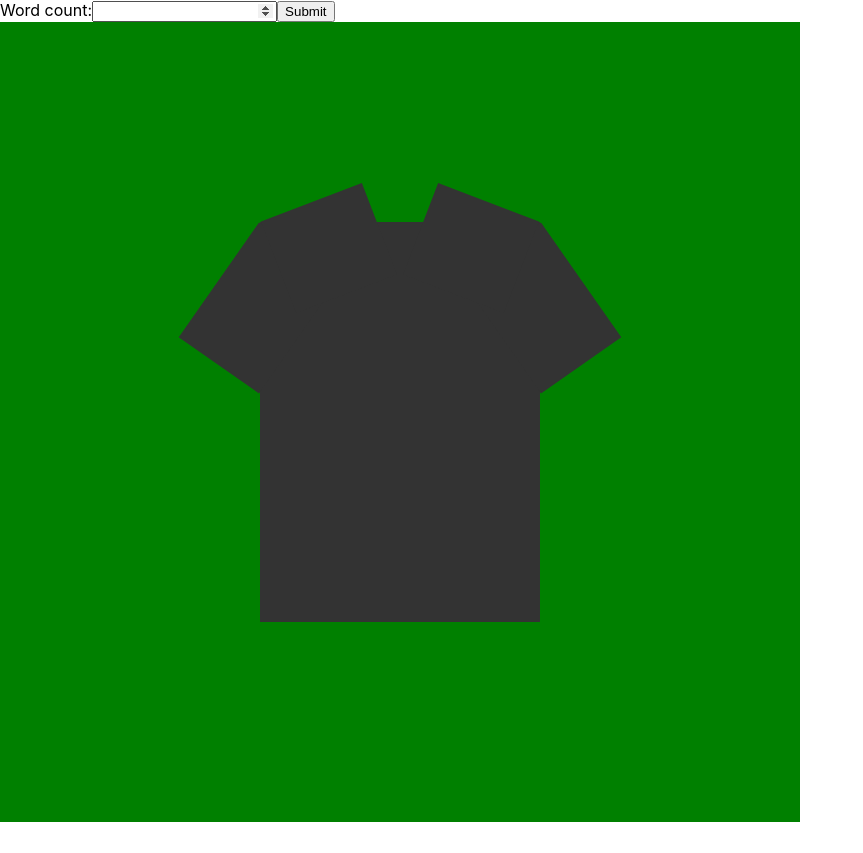
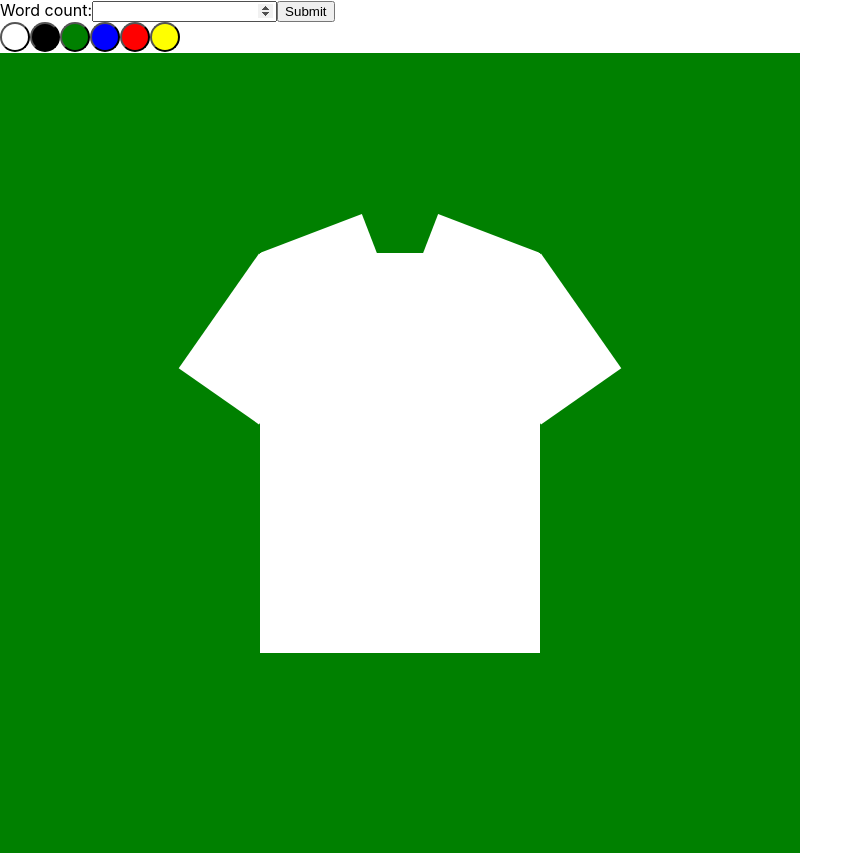
Before and after one commit to Tyrlingen/ProjectT-shirt, a React (Create React App) app: page / in a window 1280 px wide. Shown: the whole page, without its empty margins (0-863 px from the left). Before the commit the page ends 822 px from the top, so only its background shows below. Built offline with nearby package versions, Linux system fonts and the light colour scheme.

Commit message:
Can know change shirt color by clicking buttons.

```diff
--- a/src/App.js
+++ b/src/App.js
@@ -5,14 +5,29 @@ class App extends Component {
   constructor(props) {
     super(props);
     this.state = {
+      savedShirts: [],
       text: " ",
-      savedShirts: [],
-      currentShirtColor: "",
-      currentTextColor: "",
-      currentShirtFont: "",
+      textAlign: "right",
+      shirtColor: "",
+      textColor: "",
+      shirtFont: "",
     };
   }
 
+  changeShirtColor(color) {
+    this.setState({ shirtColor: color });
+  }
+
+  getClasses() {
+    var text = "text-align--";
+    var shirt = "shirt-color--";
+
+    var textAlign = text + this.state.textAlign;
+    var shirtColor = shirt + this.state.shirtColor;
+    var textColor = text;
+
+    return [textAlign, shirtColor].join(" ");
+  }
   handleSubmit(event) {
     event.preventDefault();
     const inputField = document.querySelector("#word-count");
@@ -28,6 +43,7 @@ class App extends Component {
   }
 
   render() {
+    const shirtClasses = this.getClasses();
     return (
       <main>
         <form id="generate-words" onSubmit={this.handleSubmit.bind(this)}>
@@ -35,7 +51,33 @@ class App extends Component {
           <input id="word-count" type="number" />
           <input type="submit" />
         </form>
-        <div className="tshirt-container text--center">
+        <div className="shirt-color-options">
+          <button
+            className="color-btn color-btn--white"
+            onClick={() => this.changeShirtColor("white")}
+          ></button>
+          <button
+            className="color-btn color-btn--black "
+            onClick={() => this.changeShirtColor("black")}
+          ></button>
+          <button
+            className="color-btn color-btn--green"
+            onClick={() => this.changeShirtColor("green")}
+          ></button>
+          <button
+            className="color-btn color-btn--blue"
+            onClick={() => this.changeShirtColor("blue")}
+          ></button>
+          <button
+            className="color-btn color-btn--red"
+            onClick={() => this.changeShirtColor("red")}
+          ></button>
+          <button
+            className="color-btn color-btn--yellow"
+            onClick={() => this.changeShirtColor("yellow")}
+          ></button>
+        </div>
+        <div className={`tshirt-container shirt-color--white ${shirtClasses}`}>
           <div className="tshirt">
             <p>{this.state.text}</p>
           </div>
--- a/src/App.scss
+++ b/src/App.scss
@@ -1,3 +1,46 @@
+@mixin shirt-color($color) {
+  .tshirt {
+    background-color: $color;
+    &::before,
+    &::after,
+    p::before,
+    p::after {
+      background-color: $color;
+    }
+  }
+}
+
+@mixin text-color($color) {
+}
+
+@mixin font-style($font) {
+}
+
+.color-btn {
+  border-radius: 100%;
+  width: 30px;
+  height: 30px;
+
+  &--white {
+    background-color: white;
+  }
+  &--black {
+    background-color: black;
+  }
+  &--green {
+    background-color: green;
+  }
+  &--blue {
+    background-color: blue;
+  }
+  &--red {
+    background-color: red;
+  }
+  &--yellow {
+    background-color: yellow;
+  }
+}
+
 .tshirt-container {
   width: 100%;
   height: 100%;
@@ -50,13 +93,68 @@
   }
 }
 
+.shirt {
+  &-color {
+    &--white {
+      @include shirt-color(white);
+    }
+    &--black {
+      @include shirt-color(black);
+    }
+    &--green {
+      @include shirt-color(green);
+    }
+    &--blue {
+      @include shirt-color(blue);
+    }
+    &--red {
+      @include shirt-color(red);
+    }
+    &--yellow {
+      @include shirt-color(yellow);
+    }
+  }
+}
+
 .text {
-  &--center {
-    text-align: center;
+  &-align {
+    &--center {
+      text-align: center;
+    }
+    &--left {
+      text-align: left;
+    }
+    &--right {
+      text-align: right;
+    }
   }
-  &--left {
+  &-color {
+    &--white {
+      .tshirt {
+      }
+    }
+    &--black {
+      .tshirt {
+      }
+    }
+    &--green {
+      .tshirt {
+      }
+    }
+    &--blue {
+      .tshirt {
+      }
+    }
+    &--red {
+      .tshirt {
+      }
+    }
+    &--yellow {
+      .tshirt {
+      }
+    }
   }
-  &--right {
+  &-font {
   }
 }
 
```
